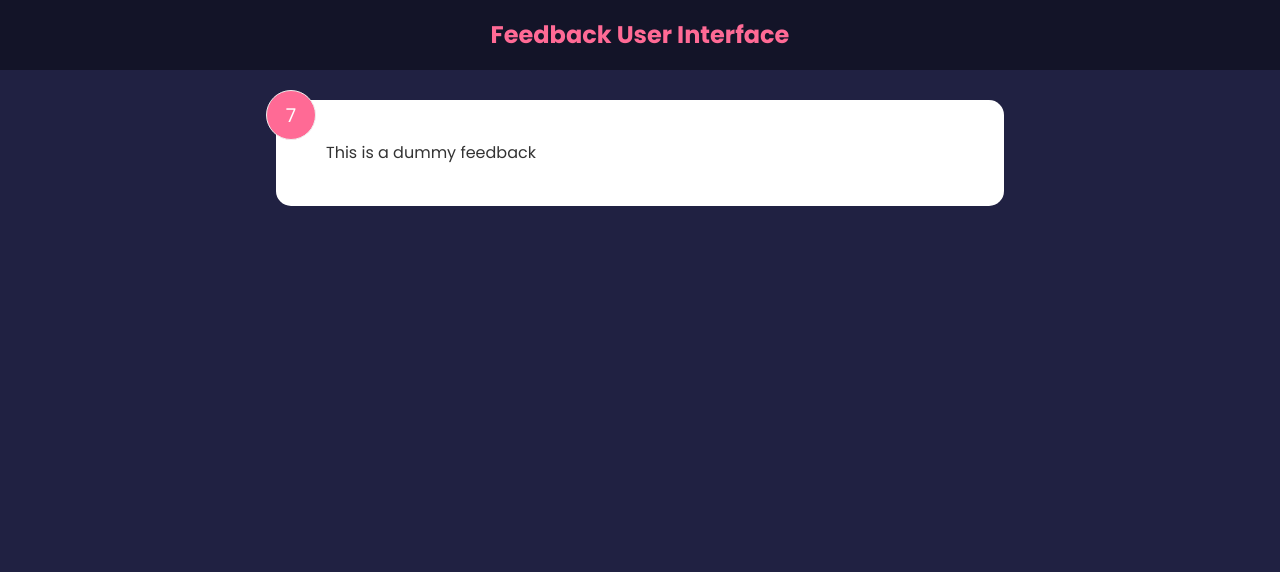
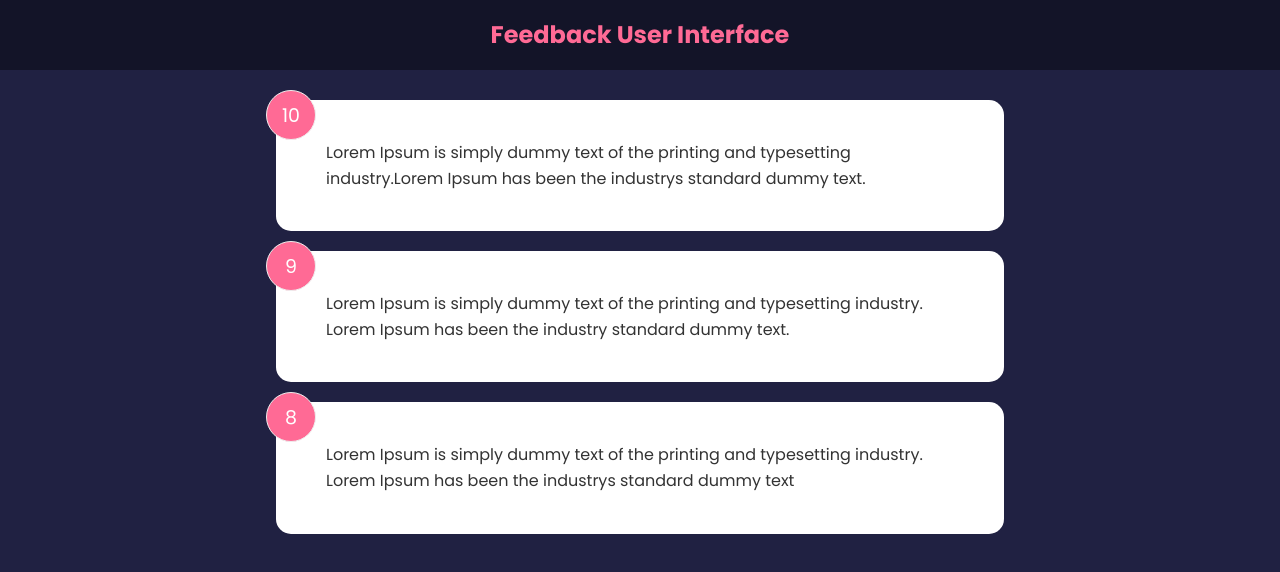
Before and after one commit to shreshthmishra/Frontend-Projects, a React (Create React App) app in the folder feedback-app/: page / in a window 1280 px wide. Shown: the top 572 px of the page. Built offline with nearby package versions, Linux system fonts and the light colour scheme.

Commit message:
add feedbacklist component

```diff
--- a/feedback-app/src/App.js
+++ b/feedback-app/src/App.js
@@ -1,12 +1,16 @@
 import Header from './components/Header'
-import FeedbackItem from './components/FeedbackItem'
+import { useState } from 'react'
+import FeedbackData from './data/FeedbackData'
+import FeedbackList from './components/FeedbackList'
 
 function App() {
+  const [feedback,setFeedback]=useState(FeedbackData)
+
   return  (
     <>
       <Header/>
       <div className="container">
-        <FeedbackItem/>
+        <FeedbackList feedback={feedback}/>
       </div>
     </>
   )
--- a/feedback-app/src/components/FeedbackItem.jsx
+++ b/feedback-app/src/components/FeedbackItem.jsx
@@ -1,14 +1,11 @@
 import React from "react";
 import {useState} from "react";
 
-function FeedbackItem(){
-  const [rating,setRating]=useState(7);
-  const [text,setText]=useState('This is a dummy feedback')
-
+function FeedbackItem({item}){
   return (
     <div className="card">
-      <div className="num-display">{rating}</div>
-      <div className="text-display">{text}</div>
+      <div className="num-display">{item.rating}</div>
+      <div className="text-display">{item.text}</div>
     </div>
   )
 }
--- /dev/null
+++ b/feedback-app/src/components/FeedbackList.jsx
@@ -0,0 +1,19 @@
+import React from "react";
+import FeedbackItem from './FeedbackItem'
+
+function FeedbackList({feedback}){
+  if(!feedback || feedback.length===0){
+    return (<p>No Feedback Yet!</p>)
+  }
+  return (
+    <div className="feedback-list">
+      {feedback.map(function(item){
+        return (
+          <FeedbackItem key={item.id} item={item}/>
+        )
+      })}
+    </div>
+  )
+}
+
+export default FeedbackList
--- /dev/null
+++ b/feedback-app/src/data/FeedbackData.js
@@ -0,0 +1,19 @@
+const FeedbackData=[
+  {
+    id:1,
+    rating:10,
+    text:'Lorem Ipsum is simply dummy text of the printing and typesetting industry.Lorem Ipsum has been the industrys standard dummy text.'
+  },
+  {
+    id:2,
+    rating:9,
+    text:'Lorem Ipsum is simply dummy text of the printing and typesetting industry. Lorem Ipsum has been the industry standard dummy text.'
+  },
+  {
+    id:3,
+    rating:8,
+    text:'Lorem Ipsum is simply dummy text of the printing and typesetting industry. Lorem Ipsum has been the industrys standard dummy text'
+  }
+]
+
+export default FeedbackData
```
